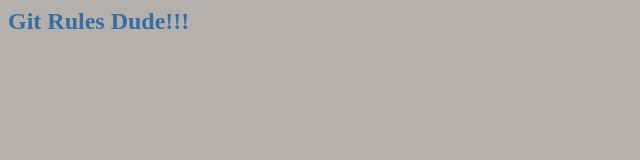
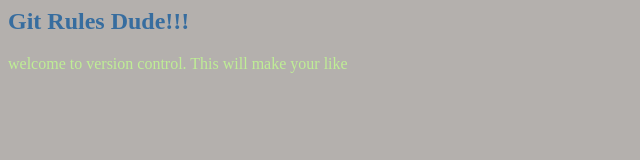
Before and after one commit to tonipone/corso-git, a plain HTML site: page index.html in a window 1280 px wide. Shown: the whole page, without its empty margins (0-640 px from the left). Drawn offline with Linux system fonts and the light colour scheme.

Commit message:
finish new styles

```diff
--- a/index.html
+++ b/index.html
@@ -10,6 +10,7 @@
 <body>
 
     <h2>Git Rules Dude!!!</h2>
+    <p>welcome to version control. This will make your like</p>
 
 </body>
 </html>
--- a/styles/styles.css
+++ b/styles/styles.css
@@ -5,3 +5,6 @@
 h2 {
     color: #376d9f;
 }
+p {
+    color: #bfee95;
+}
```
